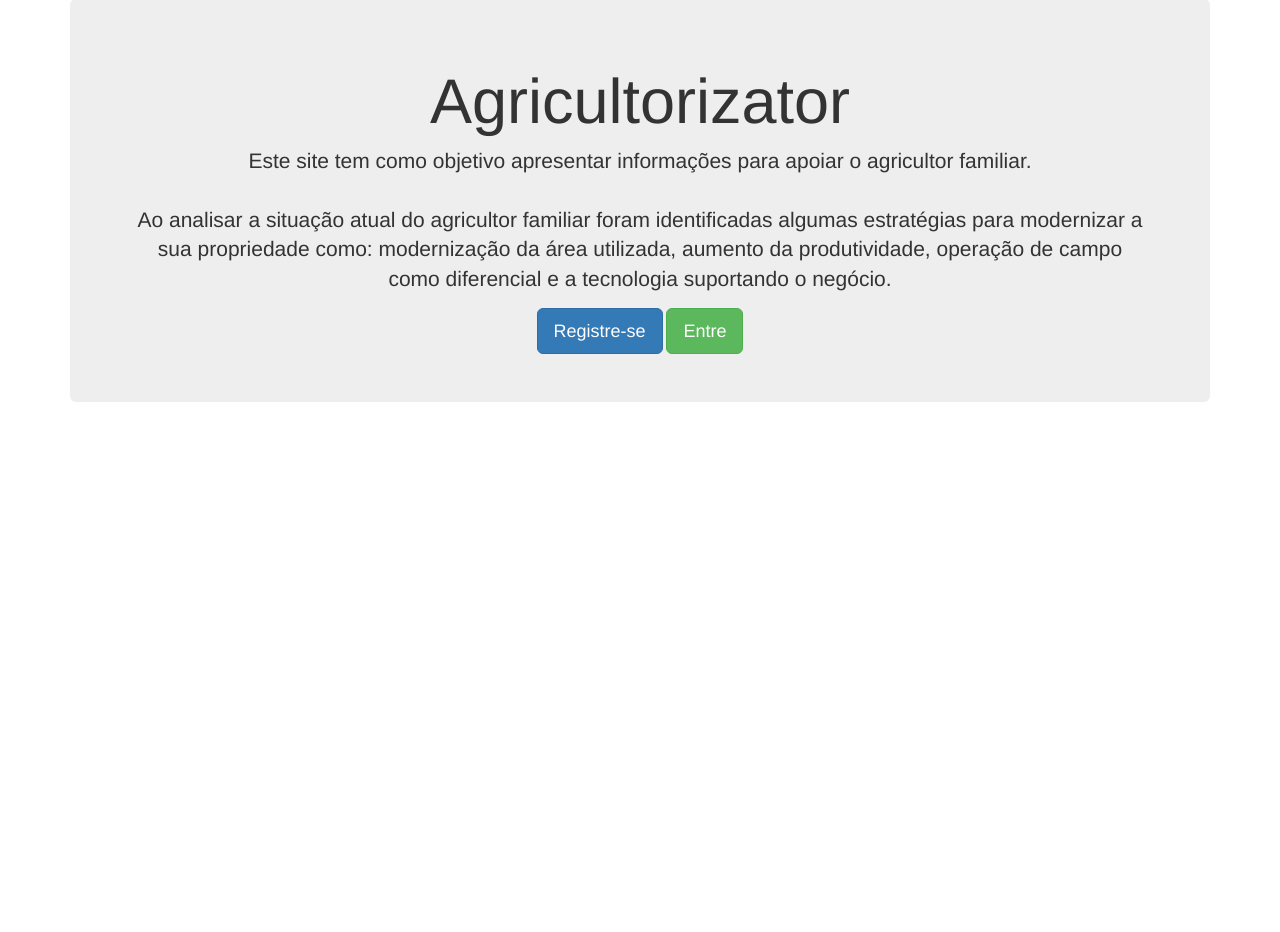
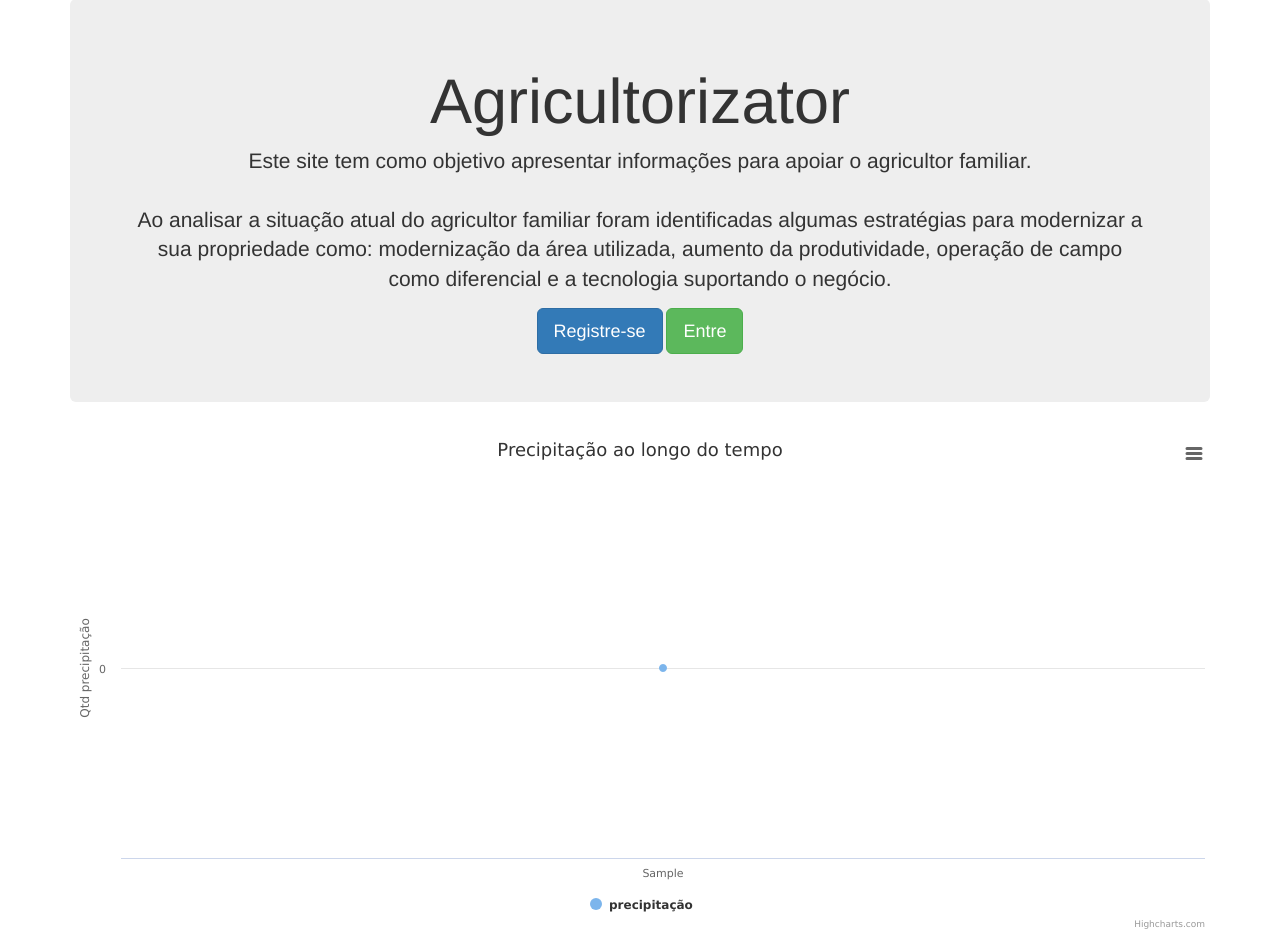
Before and after one commit to MateusMartins/agricultorizator, a Flask app: page / in a window 1280 px wide. Shown: the part 73-1005 px from the top of the page. Before the commit the page ends 475 px from the top, so only its background shows below. Run offline with Flask 2, Linux system fonts and the light colour scheme; tables that the repository leaves empty or names only in its code hold one stand-in row (values such as "Sample post"); some libraries are stand-ins or nearby versions.

Commit message:
Gráfico funcionando

```diff
--- a/app.py
+++ b/app.py
@@ -3,6 +3,7 @@ from flask_mysqldb import MySQL
 from wtforms import Form, StringField, TextAreaField, PasswordField, validators
 from passlib.hash import sha256_crypt
 from functools import wraps
+import json
 
 app = Flask(__name__)
 
@@ -18,7 +19,31 @@ mysql = MySQL(app)
 # Index
 @app.route('/')
 def index():
-    return render_template('home.html')
+    # Create cursor
+    cur = mysql.connection.cursor()
+
+    cur.execute("select mdct, sum(prcp) as prcp from agua group by mdct")
+
+    locations = cur.fetchall()
+
+    result = [[element['mdct'], element['prcp']] for element in locations]
+
+    data = []
+    prcp = []
+
+    for x, y in result:
+        data.append(x)
+        prcp.append(float(y))
+
+    if len(result) > 0:
+        return render_template('home.html', prcp=json.dumps(prcp), datas=json.dumps(data))
+    else:
+        msg = 'Nenhuma região cadastrada'
+        return render_template('home.html', msg=msg)
+    # Close connection
+    cur.close()
+
+
 
 # locations
 @app.route('/locations')
--- a/templates/home.html
+++ b/templates/home.html
@@ -10,71 +10,46 @@
         {% endif %}
     </div>
 
-  <script src="https://code.jquery.com/jquery-3.1.1.min.js"></script>
     <script src="https://code.highcharts.com/highcharts.js"></script>
     <script src="https://code.highcharts.com/modules/exporting.js"></script>
     <script src="https://code.highcharts.com/modules/export-data.js"></script>
+    <script src="https://code.jquery.com/jquery-1.10.2.js"></script>
 
     <script language="javascript">
-    $.getJSON('https://cdn.jsdelivr.net/gh/highcharts/highcharts@v7.0.0/samples/data/usdeur.json',
-        function (data) {
-            Highcharts.chart('container', {
+        var $container = $('<div align="center">').appendTo(document.body);
+
+        window.chart = new Highcharts.Chart({
             chart: {
-                    zoomType: 'x'
+                type: 'area',
+                renderTo: $container[0],
+                height: 500,
+                width: 1150,
+                zoomType: 'x',
+                panning: true,
+                panKey: 'shift',
+                scrollablePlotArea: {
+                    minWidth: 600
+                }
+            },
+            xAxis: {
+                categories: {{ datas | safe }}
             },
             title: {
-                    text: 'USD to EUR exchange rate over time'
-                },
-                subtitle: {
-                    text: document.ontouchstart === undefined ?
-                        'Click and drag in the plot area to zoom in' : 'Pinch the chart to zoom in'
-                },
-                xAxis: {
-                    type: 'datetime'
+                text: 'Precipitação ao longo do tempo'
             },
             yAxis: {
                 title: {
-                        text: 'Exchange rate'
-                    }
-                },
-                legend: {
-                    enabled: false
-                },
-                plotOptions: {
-                    area: {
-                        fillColor: {
-                            linearGradient: {
-                                x1: 0,
-                                y1: 0,
-                                x2: 0,
-                                y2: 1
-                            },
-                            stops: [
-                                [0, Highcharts.getOptions().colors[0]],
-                                [1, Highcharts.Color(Highcharts.getOptions().colors[0]).setOpacity(0).get('rgba')]
-                            ]
-                        },
-                        marker: {
-                            radius: 2
-                        },
-                        lineWidth: 1,
-                        states: {
-                            hover: {
-                                lineWidth: 1
-                            }
-                        },
-                        threshold: null
+                    text: 'Qtd precipitação'
                 }
             },
             series: [{
-                    type: 'area',
-                    name: 'USD to EUR',
-                    data: data
+                name: 'precipitação',
+                data: {{ prcp | safe }},
+                lineColor: Highcharts.getOptions().colors[4],
+                color: Highcharts.getOptions().colors[0],
+                fillOpacity: 0.0
             }]
         });
-        }
-    );
     </script>
-  <div id="container" style="min-width: 310px; height: 400px; margin: 0 auto"></div>
 
 {% endblock %}
```
Lines whose indentation alone changed are shown as unchanged.
